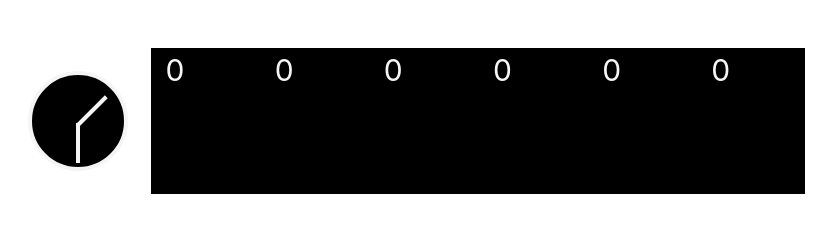
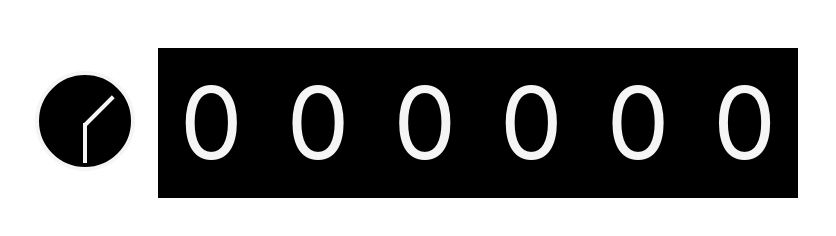
Before and after one commit to plotier/Simple-Counter-with-React, a React app: page / in a window 1280 px wide. Shown: the whole page, without its empty margins (235-1071 px from the left). Built offline with nearby package versions, Linux system fonts and the light colour scheme.

Commit message:
antes de poner la funcion del contador

```diff
--- a/src/js/component/home.js
+++ b/src/js/component/home.js
@@ -3,7 +3,7 @@ import React from "react";
 //create your first component
 export function Home() {
 	return (
-		<div className="counter mt-5 row justify-content-md-center">
+		<div className="counter mt-5 row justify-content-md-center mx-auto">
 			<div className="clock m-5"></div>
 			<div className="col-1">0</div>
 			<div className="col-1">0</div>
--- a/src/styles/index.scss
+++ b/src/styles/index.scss
@@ -2,10 +2,12 @@
 
 .counter div{
    display: inline-block;
-   font-size: 30px;
+   font-size: 100px;
    background: black;
-   color: whitesmoke
-}
+   color: whitesmoke;
+   text-align:center;
+
+    }
 
 .clock {
   position:relative;
```
